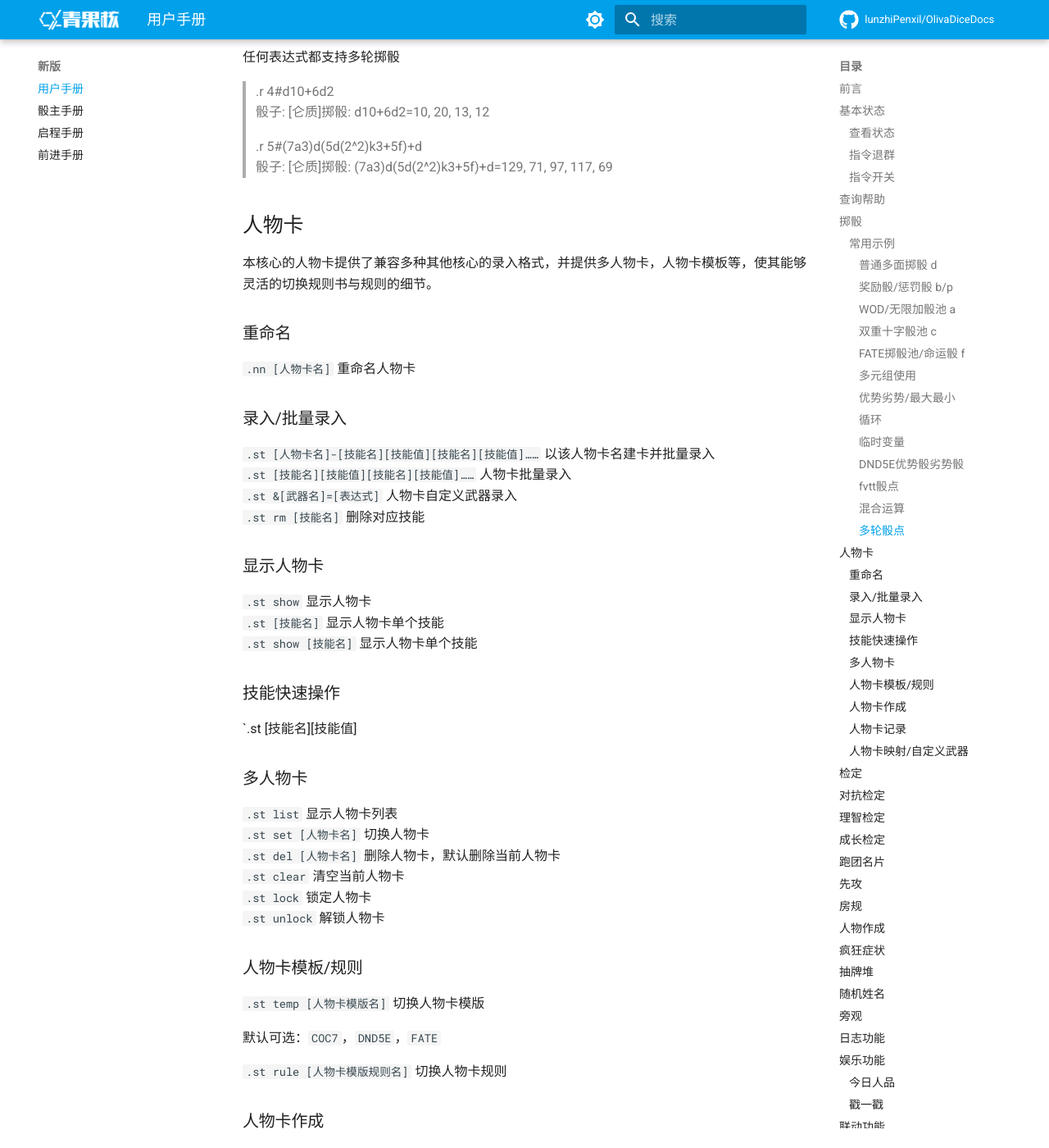
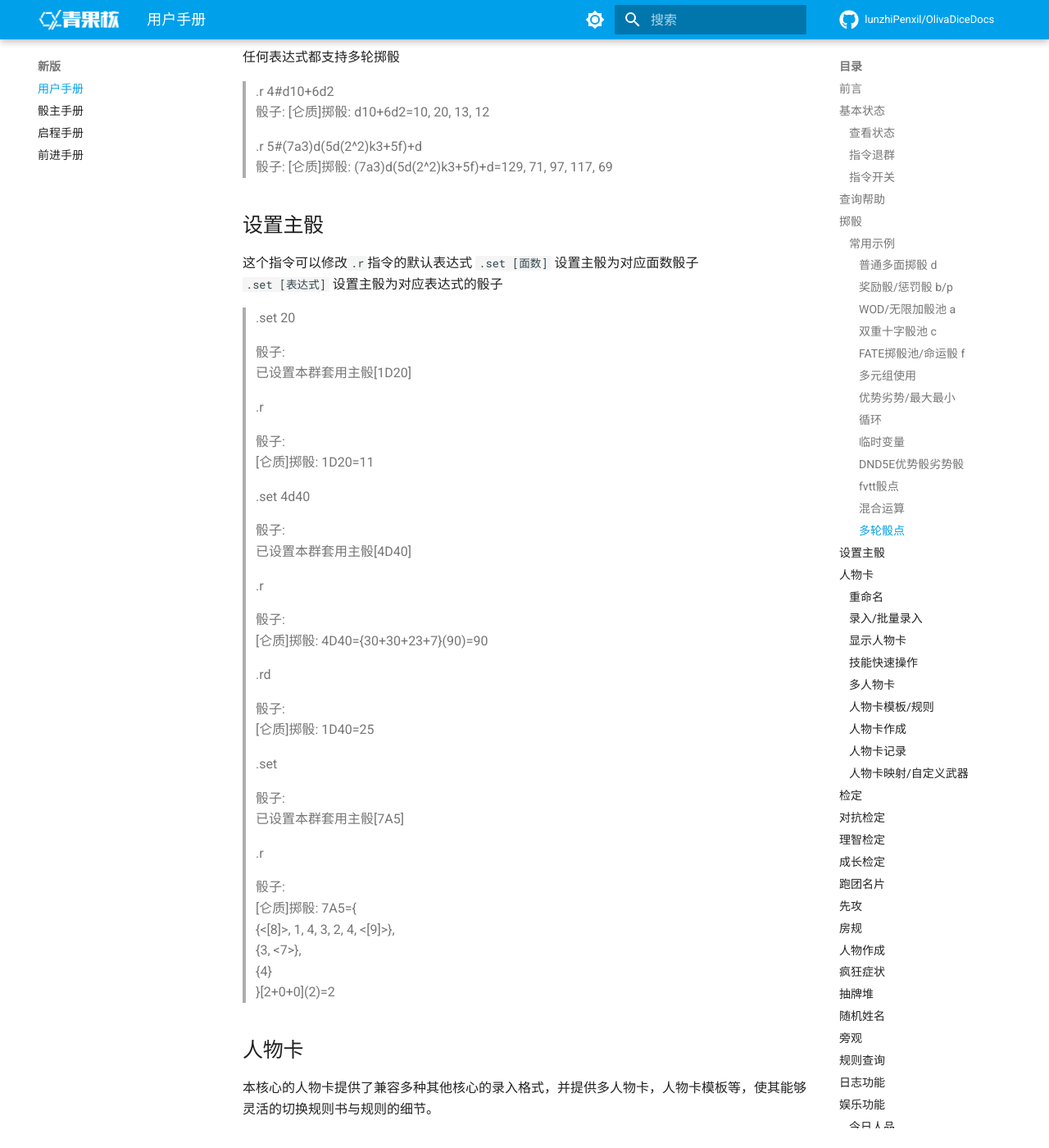
Before and after one commit to lunzhiPenxil/OlivaDiceDocs, an MkDocs documentation site: the page built from docs/OlivaDice3_User_Manual.md, in a window 1280 px wide and 1400 px high, scrolled down 11543 px. Shown: the whole window at 82% size. Built offline with MkDocs 1.6.1 and Material for MkDocs 9.7.7, drawn with Linux system fonts in a browser that asks for light colours; comment, search, counter and statistics services are not loaded; some of the changed text lies outside the part shown.

Commit message:
更新文档

```diff
--- a/docs/OlivaDice3_User_Manual.md
+++ b/docs/OlivaDice3_User_Manual.md
@@ -419,6 +419,50 @@ AfB
 > .r 5#(7a3)d(5d(2^2)k3+5f)+d
 > 骰子: [仑质]掷骰: (7a3)d(5d(2^2)k3+5f)+d=129, 71, 97, 117, 69
 
+## 设置主骰
+这个指令可以修改`.r`指令的默认表达式
+`.set [面数]` 设置主骰为对应面数骰子
+`.set [表达式]` 设置主骰为对应表达式的骰子
+
+> .set 20
+>
+> 骰子:
+> 已设置本群套用主骰\[1D20\]
+>
+> .r
+>
+> 骰子:
+> \[仑质\]掷骰: 1D20=11
+>
+> .set 4d40
+>
+> 骰子:
+> 已设置本群套用主骰\[4D40\]
+>
+> .r
+>
+> 骰子:
+> \[仑质\]掷骰: 4D40=\{30\+30\+23\+7\}\(90\)=90
+>
+> .rd
+>
+> 骰子:
+> \[仑质\]掷骰: 1D40=25
+>
+> .set
+>
+> 骰子:
+> 已设置本群套用主骰\[7A5\]
+>
+> .r
+>
+> 骰子:
+> \[仑质\]掷骰: 7A5=\{
+> \{<\[8\]\>, 1, 4, 3, 2, 4, <\[9\]\>\},
+> \{3, <7\>\},
+> \{4\}
+> \}\[2\+0\+0\]\(2\)=2
+
 ## 人物卡
 本核心的人物卡提供了兼容多种其他核心的录入格式，并提供多人物卡，人物卡模板等，使其能够灵活的切换规则书与规则的细节。
 
@@ -559,9 +603,10 @@ AfB
 > 3\. \[哥布林2\]: 4d6=9
 
 ## 房规
+`.setdnd` 为当前群或频道组设置DND5E房规
 `.setcoc [参数]` 为当前群或频道组设置COC房规
 
-如`[.setcoc 1]`, 当前参数`0-6`
+如`[.setcoc 1]`, 当前参数`0-6`，为空时将清除设置
 
 | 编号 | 规则 | 解释 |
 |:-:|:-:|:--|
@@ -600,6 +645,11 @@ AfB
 `.ob exit all` 退出所有已旁观
 `.ob clear` 清空本群旁观列表
 
+## 规则查询
+查询规则相关内容
+`.rule  [查询内容]`
+`.rules [查询内容]`
+
 ## 日志功能
 `.log on` 开始记录
 `.log off` 暂停记录
```
